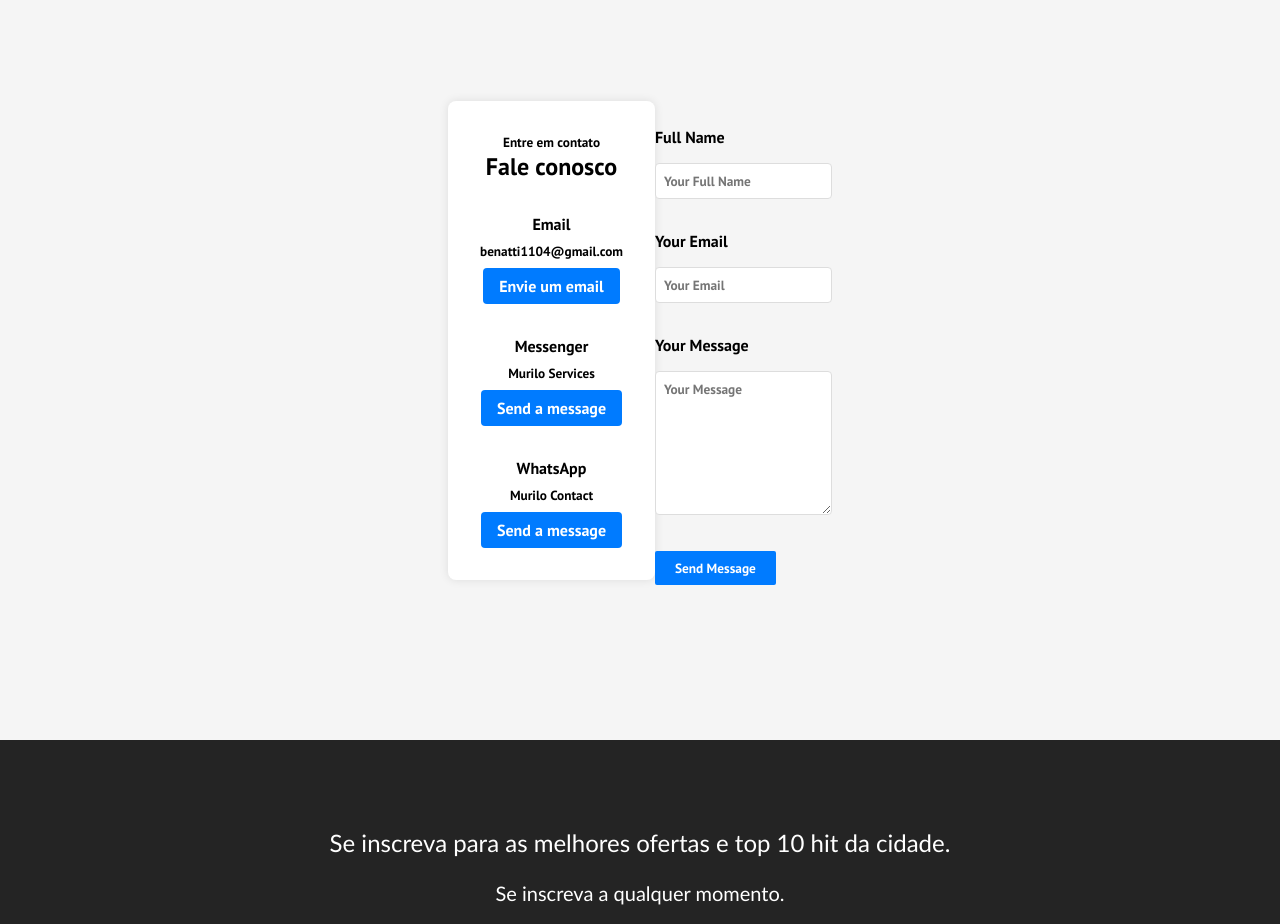
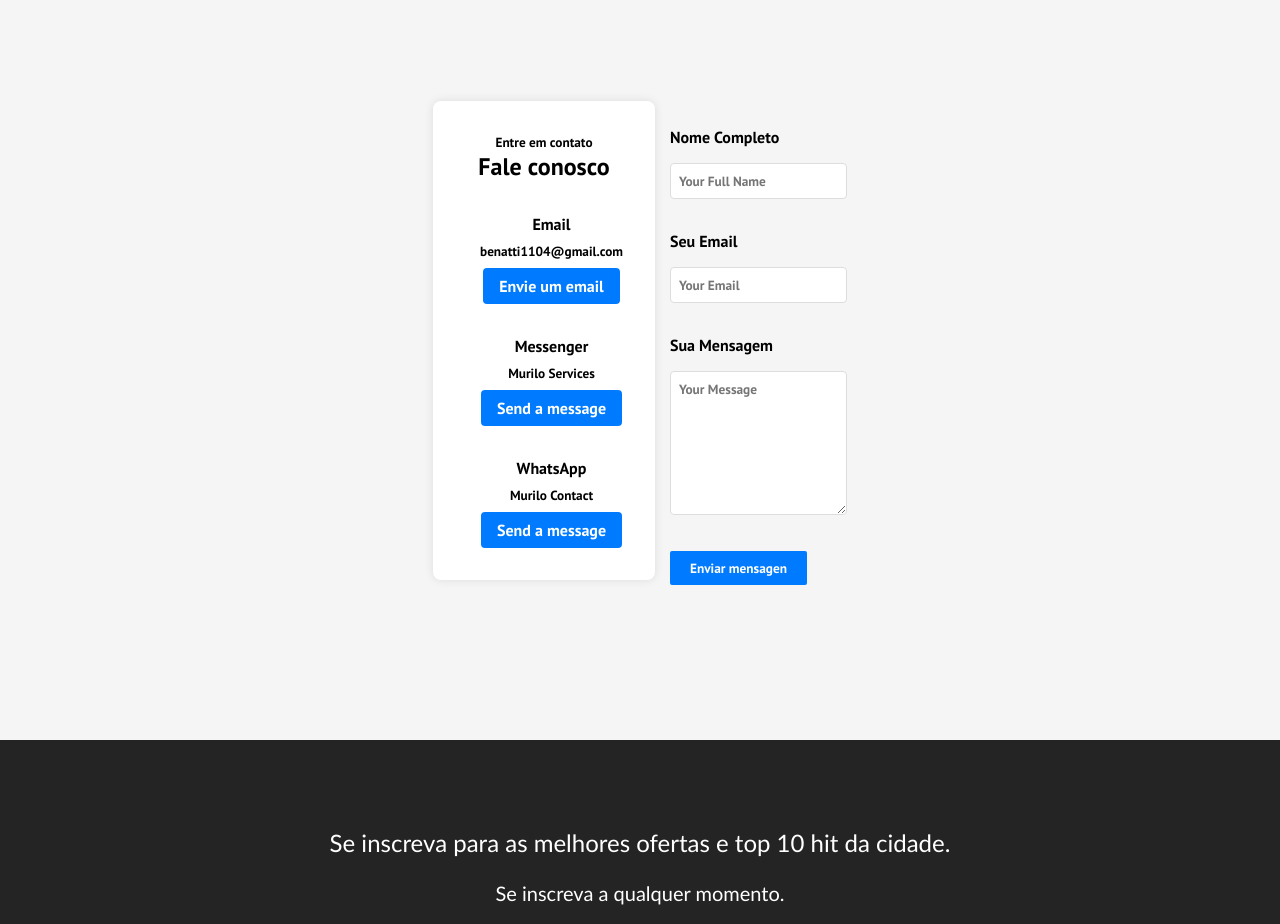
Before and after one commit to benattimj/react-website-bj-1, a React (Create React App) app: page /sign-up in a window 1280 px wide. Shown: the part 940-1864 px from the top of the page. Built offline with nearby package versions, Linux system fonts and the light colour scheme.

Commit message:
Scroll to top new page

```diff
--- a/src/App.js
+++ b/src/App.js
@@ -7,12 +7,14 @@ import Services from './components/pages/Services';
 import Products from './components/pages/Products';
 import SignUp from './components/pages/SignUp';
 import Footer from './components/Footer';
-import Contact from './components/Contact';
+import Contact from './components/pages/Contact';
+import ScrollToTop from './components/ScrollToTop';
 
 function App() {
   return (
     <>
       <Router>
+      <ScrollToTop />
         <Navbar />
         <Switch>
           <Route path='/' exact component={Home} />
@@ -20,8 +22,10 @@ function App() {
           <Route path='/products' component={Products} />
           <Route path='/sign-up' component={SignUp} />
 
+
+
         </Switch>
-        <Contact/>
+<Contact></Contact>
         <Footer/>
       </Router>
 
--- a/src/components/Contact.css
+++ /dev/null
@@ -1,57 +0,0 @@
-
-.container {
-    display: flex;
-    align-items: center;
-    justify-content: center;
-    height: 100vh;
-    background-color: #f5f5f5; /* Um fundo de cor clara para a página */
-  }
-
-  .contact_options {
-    text-align: center;
-    padding: 2rem;
-    background-color: #fff;
-    border-radius: 8px;
-    box-shadow: 0px 0px 10px rgba(0, 0, 0, 0.1);
-    display: flex; /* Alteração para usar flexbox */
-    flex-direction: column; /* Alinhar os elementos verticalmente */
-    align-items: center;
-  }
-
-  .contact_option {
-    margin-top: 2rem;
-  }
-
-  .contact_option h4 {
-    margin-bottom: 0.5rem;
-  }
-
-  .contact_option h5 {
-    margin-top: 0;
-    font-weight: 400;
-  }
-
-  .contact_option input,
-.contact_option textarea {
-  width: 100%;
-  padding: 8px;
-  margin-top: 0.5rem;
-  border: 1px solid #ddd;
-  border-radius: 4px;
-}
-
-
-  .contact_option a {
-    display: inline-block;
-    margin-top: 0.5rem;
-    padding: 8px 16px;
-    background-color: #007bff;
-    color: #fff;
-    text-decoration: none;
-    border-radius: 4px;
-    transition: background-color 0.3s ease;
-  }
-
-  .contact_option a:hover {
-    background-color: #0056b3;
-  }
--- a/src/components/HeroSection.js
+++ b/src/components/HeroSection.js
@@ -18,7 +18,7 @@ function HeroSection() {
                     buttonStyle='btn--outline'
                     buttonSize='btn--large'
                 >
-                    GET STARTED
+                    INCIE AGORA
                 </Button>
                 <Button
                     className='btns'
@@ -26,7 +26,7 @@ function HeroSection() {
                     buttonSize='btn--large'
                     onClick={console.log('hey')}
                 >
-                    ASSISTA O TRAILER <i className='far fa-play-circle' />
+                    Certificação Hotel Managements <i className='far fa-play-circle' />
                 </Button>
 
 
--- a/src/components/LoginModal.css
+++ b/src/components/LoginModal.css
@@ -3,14 +3,17 @@ body {
 }
 
 .modal {
-  display: none;
-  position: fixed;
+  display: flex;
   z-index: 1;
   left: 0;
   top: 0;
-  width: 100%;
-  height: 100%;
+  width: 11%; /* Use um valor menor para ajustar a largura do fundo do modal */
+  height: 11%; /* Use um valor menor para ajustar a altura do fundo do modal */
   background-color: rgba(0, 0, 0, 0.5);
+  position: fixed;
+  align-items: center;
+  justify-content: center;
+  overflow: auto;
 }
 
 .modal-content {
@@ -20,9 +23,8 @@ body {
   border-radius: 5px;
   box-shadow: 0px 0px 10px rgba(0, 0, 0, 0.2);
   width: 80%;
-  max-width: 400px;
+  max-width: 200px;
 }
-
 
 .modal-header {
   color: rgb(2, 19, 19);
--- a/src/components/Navbar.css
+++ b/src/components/Navbar.css
@@ -195,3 +195,20 @@
   cursor: pointer;
   transition: background-color 0.3s ease;
 }
+
+@media screen and (max-width: 1024px) {
+  .portfolio_container {
+      grid-template-columns: 1fr 1fr;
+      gap: 1.2rem;
+  }
+
+
+}
+
+@media screen and (max-width: 600px) {
+
+  .portfolio_container {
+      grid-template-columns: 1fr;
+      gap: 1rem;
+}
+}
--- a/src/components/Navbar.js
+++ b/src/components/Navbar.js
@@ -16,6 +16,11 @@ function Navbar() {
   const openLoginModal = () => {
     setLoginModalOpen(true);
   };
+
+  const scrollToTop = () => {
+    window.scrollTo(0, 0);
+  };
+
 
   const closeLoginModal = () => {
     setLoginModalOpen(false);
@@ -37,6 +42,7 @@ function Navbar() {
     const handleOutsideClick = (event) => {
       if (modalRef.current && !modalRef.current.contains(event.target)) {
         closeLoginModal();
+        window.scrollTo(0, 0);
       }
     };
 
--- /dev/null
+++ b/src/components/ScrollToTop.js
@@ -0,0 +1,18 @@
+// ScrollToTop.js
+import { useEffect } from 'react';
+import { withRouter } from 'react-router-dom';
+
+function ScrollToTop({ history }) {
+  useEffect(() => {
+    const unlisten = history.listen(() => {
+      window.scrollTo(0, 0);
+    });
+    return () => {
+      unlisten();
+    };
+  }, [history]);
+
+  return null;
+}
+
+export default withRouter(ScrollToTop);
--- /dev/null
+++ b/src/components/pages/Contact.css
@@ -0,0 +1,65 @@
+.container {
+  display: flex;
+  align-items: center;
+  justify-content: center;
+  height: 100vh;
+  background-color: #f5f5f5;
+  /* Um fundo de cor clara para a página */
+}
+
+.contact_options {
+  text-align: center;
+  padding: 2rem;
+  background-color: #fff;
+  border-radius: 8px;
+  box-shadow: 0px 0px 10px rgba(0, 0, 0, 0.1);
+  display: flex;
+  /* Alteração para usar flexbox */
+  flex-direction: column;
+  /* Alinhar os elementos verticalmente */
+  align-items: center;
+}
+
+.contact_option {
+
+  margin-left: 15px;
+  /* Adicione o valor desejado para o espaçamento à esquerda */
+  margin-top: 2rem;
+}
+
+.contact_option h4 {
+  margin-bottom: 0.5rem;
+}
+
+.contact_option h5 {
+  margin-top: 0;
+  font-weight: 400;
+}
+
+
+.contact_option input,
+.contact_option textarea {
+
+  width: 100%;
+  padding: 8px;
+  margin-top: 0.5rem;
+  border: 1px solid #ddd;
+  border-radius: 4px;
+
+}
+
+
+.contact_option a {
+  display: inline-block;
+  margin-top: 0.5rem;
+  padding: 8px 16px;
+  background-color: #007bff;
+  color: #fff;
+  text-decoration: none;
+  border-radius: 4px;
+  transition: background-color 0.3s ease;
+}
+
+.contact_option a:hover {
+  background-color: #0056b3;
+}
--- a/src/components/Contact.js
+++ b/src/components/pages/Contact.js
@@ -34,22 +34,22 @@ const Contact = () => {
 
 <form action="">
           <div className="contact_option">
-            <h4>Full Name</h4>
+            <h4>Nome Completo</h4>
             <input type="text" name='name' placeholder='Your Full Name' required />
           </div>
 
           <div className="contact_option">
-            <h4>Your Email</h4>
+            <h4>Seu Email</h4>
             <input type="email" name='email' placeholder='Your Email' required />
           </div>
 
           <div className="contact_option">
-            <h4>Your Message</h4>
+            <h4>Sua Mensagem</h4>
             <textarea name="message" rows="7" placeholder='Your Message' required />
           </div>
 
           <div className="contact_option">
-            <button type='submit' className='btn btn-primary'>Send Message</button>
+            <button type='submit' className='btn btn-primary'>Enviar mensagen</button>
           </div>
         </form>
       </div>
--- a/src/components/pages/Home.js
+++ b/src/components/pages/Home.js
@@ -2,6 +2,7 @@ import React from 'react';
 import '../../App.css';
 import HeroSection from '../HeroSection';
 import Cards from '../Cards';
+import Contact from './Contact';
 
 
 function Home() {
--- a/src/components/pages/Products.js
+++ b/src/components/pages/Products.js
@@ -1,6 +1,9 @@
 import React from 'react';
 import '../../App.css';
+import Contact from './Contact';
 
 export default function Products() {
   return <h1 className='products'>PRODUCTS</h1>;
+
+
 }
```
